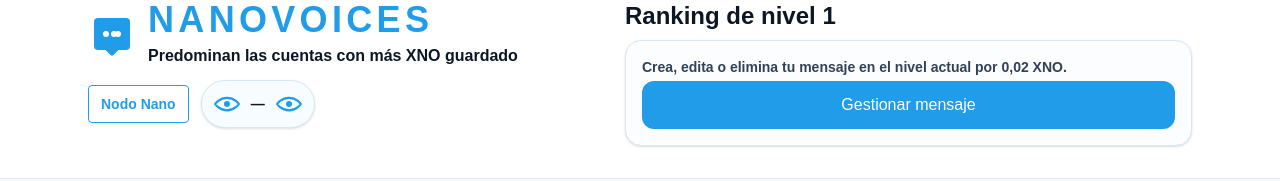
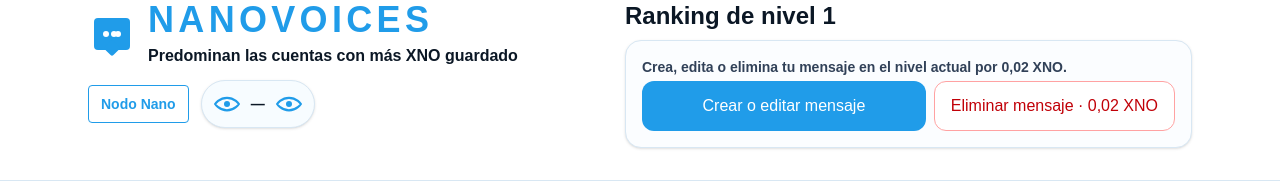
Before and after one commit to NilsonIslen/nanovoices, a Next.js app: page / in a window 1280 px wide. Shown: the top 181 px of the page. Built offline with nearby package versions, Linux system fonts and the light colour scheme; no server answers; the database is empty.

Commit message:
fix: expose paid deletion action before payment

```diff
--- a/app/p/[id]/ReplyThread.tsx
+++ b/app/p/[id]/ReplyThread.tsx
@@ -294,7 +294,11 @@
               className="focus-ring flex-1 rounded-xl bg-[var(--nano-blue)] px-4 py-3 font-semibold text-white disabled:cursor-not-allowed disabled:opacity-60"
               disabled={loading}
             >
-              {loading ? "Procesando..." : editorReady ? "Guardar mensaje" : "Gestionar mensaje"}
+              {loading
+                ? "Procesando..."
+                : editorReady
+                  ? "Guardar mensaje"
+                  : "Crear o editar mensaje"}
             </button>
             {editorReady && requestStatus?.existingMessage ? (
               <button
@@ -304,6 +308,15 @@
                 onClick={deletePaidMessage}
               >
                 Eliminar mensaje
+              </button>
+            ) : !editorReady ? (
+              <button
+                className="focus-ring rounded-xl border border-red-300 bg-white px-4 py-3 font-semibold text-red-700 disabled:cursor-not-allowed disabled:opacity-60"
+                type="button"
+                disabled={loading}
+                onClick={startPayment}
+              >
+                Eliminar mensaje · 0,02 XNO
               </button>
             ) : null}
           </div>
--- a/app/page.tsx
+++ b/app/page.tsx
@@ -401,7 +401,11 @@
                   className="focus-ring flex-1 rounded-xl bg-[var(--nano-blue)] px-4 py-3 font-semibold text-white disabled:cursor-not-allowed disabled:opacity-60"
                   disabled={loading}
                 >
-                  {loading ? "Procesando..." : editorReady ? "Guardar mensaje" : "Gestionar mensaje"}
+                  {loading
+                    ? "Procesando..."
+                    : editorReady
+                      ? "Guardar mensaje"
+                      : "Crear o editar mensaje"}
                 </button>
                 {editorReady && requestStatus?.existingMessage ? (
                   <button
@@ -411,6 +415,15 @@
                     onClick={deletePaidMessage}
                   >
                     Eliminar mensaje
+                  </button>
+                ) : !editorReady ? (
+                  <button
+                    className="focus-ring rounded-xl border border-red-300 bg-white px-4 py-3 font-semibold text-red-700 disabled:cursor-not-allowed disabled:opacity-60"
+                    type="button"
+                    disabled={loading}
+                    onClick={startPayment}
+                  >
+                    Eliminar mensaje · 0,02 XNO
                   </button>
                 ) : null}
               </div>
```
